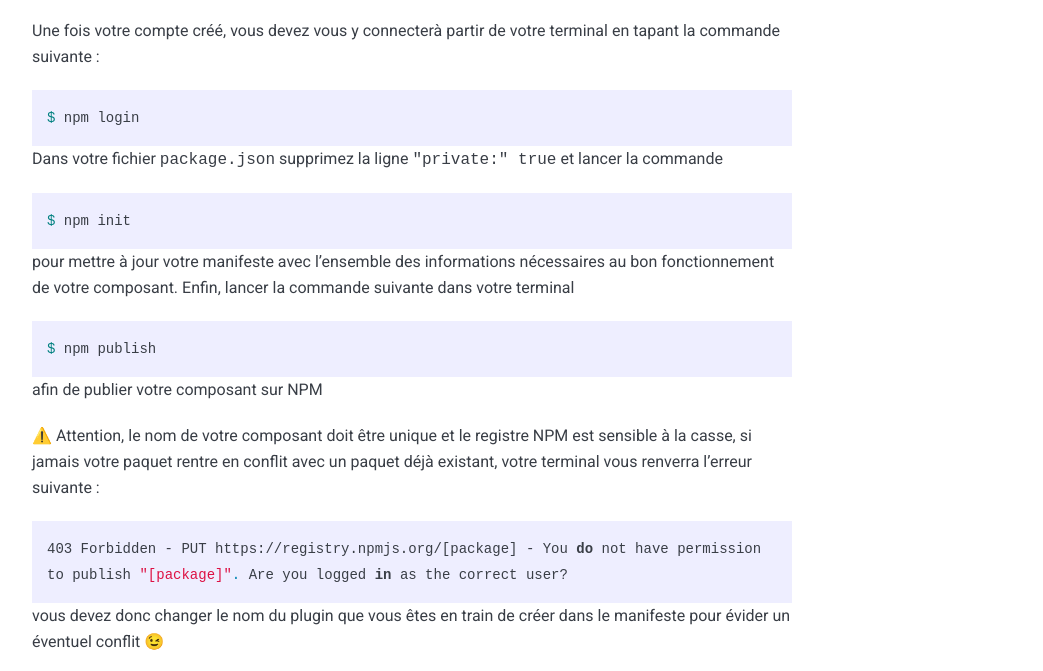
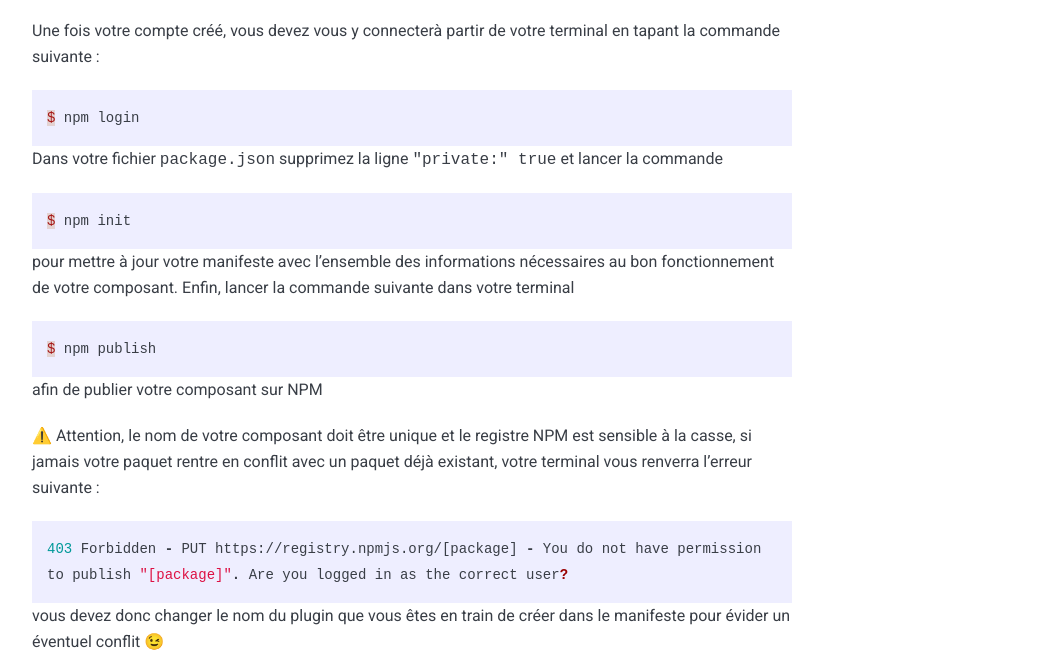
Before and after one commit to Flower-dev/Flower-dev.github.io, a Jekyll site: the page built from _posts/2022-06-07-publish-in-npm.md, in a window 1280 px wide and 900 px high, scrolled down 7527 px. Shown: the part 150-821 px from the top of the window, without its empty margins (228-1271 px from the left). Built offline with Jekyll 4.4.1, drawn with Linux system fonts in a browser that asks for light colours; nearby versions of some CDN libraries; some of the changed text lies outside the part shown.

Commit message:
update post

````diff
--- a/_posts/2022-06-07-publish-in-npm.md
+++ b/_posts/2022-06-07-publish-in-npm.md
@@ -130,7 +130,7 @@ dans un nouvel objet `peerDependencies` comme ci-dessous :
 "peerDependencies": {
     "react": "^18.1.0",
     "react-dom": "^18.1.0"
-},
+}
 ```
 
 
@@ -186,9 +186,9 @@ Vous devriez vous retrouver avec le fichier suivant :
 Maintenant, installez Babel en excutant les commandes suivantes :
 
 
-```bash
-npm install --save-dev @babel/core @babel/cli @babel/preset-env
-npm install --save @babel/polyfill
+```powershell
+$ npm install --save-dev @babel/core @babel/cli @babel/preset-env
+$ npm install --save @babel/polyfill
 ```
 
 
@@ -221,21 +221,21 @@ Dans le fichier `package.json` remplacez la ligne
 
 
 ```json
-"build": "react-scripts build",
+"build": "react-scripts build"
 ```
 
 par ce qui suit :
 
 
 ```json
-"build": "rm -rf dist && NODE_ENV=production babel src/lib --out-dir dist --copy-files",
+"build": "rm -rf dist && NODE_ENV=production babel src/lib --out-dir dist --copy-files"
 ```
 
 et lancer la commande
 
 
-```bash
-npm run build
+```powershell
+$ npm run build
 ```
 
 
@@ -253,7 +253,7 @@ Afin de publier votre nouveau composant sur NPM, il est nécessaire d'avoir un c
 Une fois votre compte créé, vous devez vous y connecterà partir de votre terminal en tapant la commande suivante :
 
 
-```bash
+```powershell
 $ npm login
 ```
 
@@ -261,7 +261,7 @@ $ npm login
 Dans votre fichier `package.json` supprimez la ligne `"private:" true` et lancer la commande
 
 
-```bash
+```powershell
 $ npm init
 ```
 
@@ -269,7 +269,7 @@ $ npm init
 pour mettre à jour votre manifeste avec l'ensemble des informations nécessaires au bon fonctionnement de votre composant. Enfin, lancer la commande suivante dans votre terminal
 
 
-```bash
+```powershell
 $ npm publish
 ```
 
@@ -279,7 +279,7 @@ afin de publier votre composant sur NPM
 ⚠️  Attention, le nom de votre composant doit être unique et le registre NPM est sensible à la casse, si jamais votre paquet rentre en conflit avec un paquet déjà existant, votre terminal vous renverra l'erreur suivante :
 
 
-```bash
+```powershell
 403 Forbidden - PUT https://registry.npmjs.org/[package] - You do not have permission to publish "[package]". Are you logged in as the correct user?
 ```
 
````
